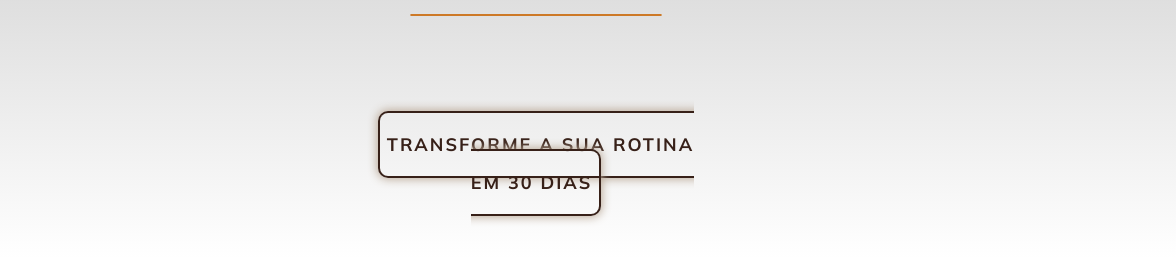
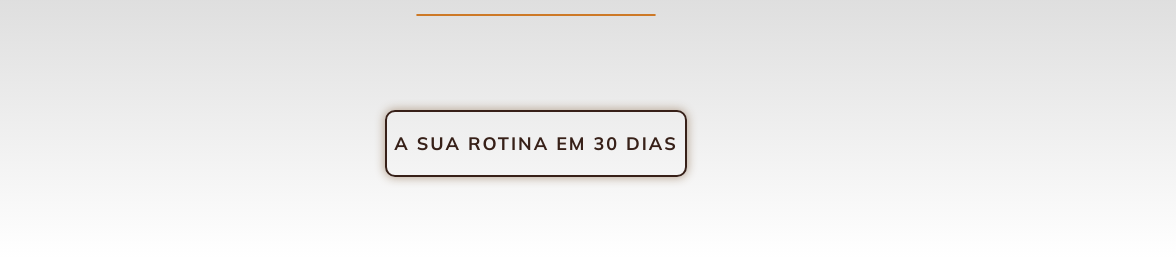
Before and after one commit to madruga0/Livia-Madruga, a plain HTML site: page index.html in a window 1280 px wide. Shown: the part 542-800 px from the top of the page, 104-1280 px from the left. Drawn offline with Linux system fonts and the light colour scheme; a web font is replaced by a local one.

Commit message:
Update index.html

```diff
--- a/index.html
+++ b/index.html
@@ -48,7 +48,7 @@
             href="https://docs.google.com/forms/d/1R1sWttVcEbPKNlVXbLoxZHk3Dvy8cPW2pZjGmnbZlHs/prefill"
             target="_blank"
             class="si-link"
-            >transforme a sua rotina em 30 dias</a
+            >a sua rotina em 30 dias</a
             >
           </li>
           <li>
```
